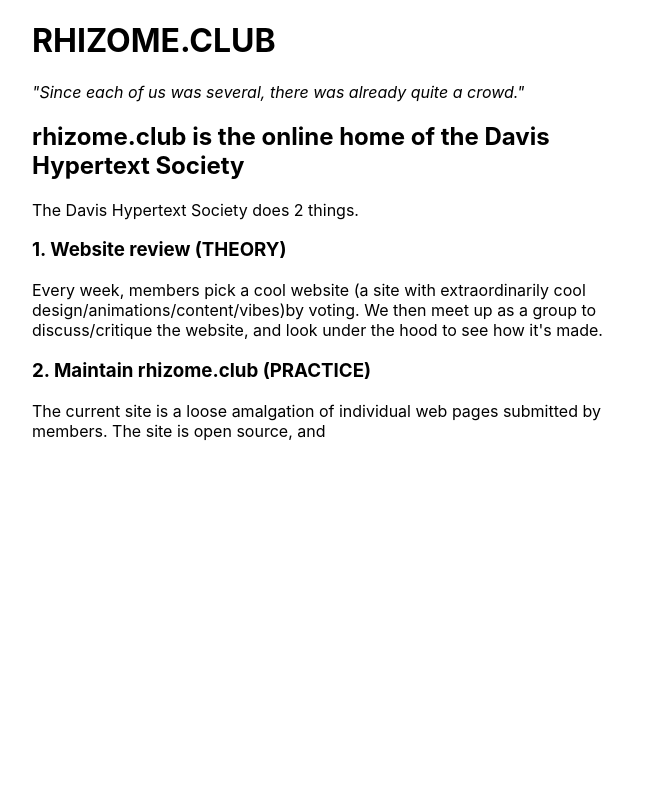
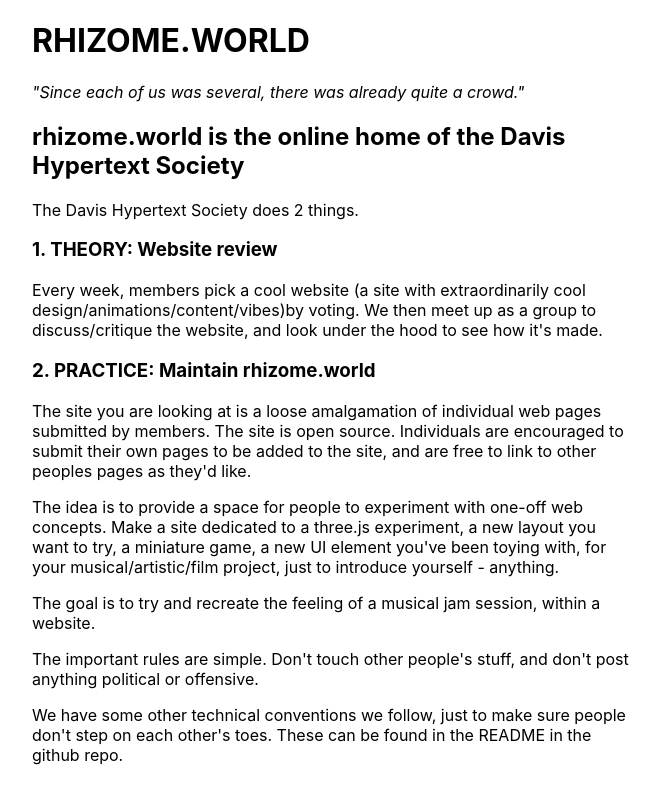
Before and after one commit to nichwch/rhizome-club, a Next.js app: page / in a window 1280 px wide. Shown: the whole page, without its empty margins (308-968 px from the left). Built offline with nearby package versions, Linux system fonts and the light colour scheme.

Commit message:
working on nav modal

```diff
--- /dev/null
+++ b/components/NavigationModal.tsx
@@ -0,0 +1,3 @@
+export default function NavigationModal(prosp: {}) {
+	return <div>hello world</div>;
+}
--- a/package.json
+++ b/package.json
@@ -9,6 +9,7 @@
     "lint": "next lint"
   },
   "dependencies": {
+    "glob": "^7.2.0",
     "next": "11.1.2",
     "react": "17.0.2",
     "react-dom": "17.0.2"
--- a/pages/_app.tsx
+++ b/pages/_app.tsx
@@ -1,7 +1,21 @@
 import "../styles/globals.css";
+import glob from "glob";
 
 function MyApp({ Component, pageProps }) {
-	return <Component {...pageProps} />;
+	return (
+		<>
+			<Component {...pageProps} />
+		</>
+	);
 }
 
 export default MyApp;
+
+export async function getStaticProps() {
+	const baseUrl = {
+		development: "http://localhost:5000",
+		production: "https://mydomain.com",
+	}[process.env.NODE_ENV];
+	const pages = await glob("pages/**/*.js", { cwd: __dirname });
+	console.log("PAGES", pages);
+}
--- a/pages/index.tsx
+++ b/pages/index.tsx
@@ -4,22 +4,50 @@ import styles from "../styles/Home.module.css";
 
 export default function Home() {
 	return (
-		<div style={{ marginLeft: "auto", marginRight: "auto", width: "600px" }}>
-			<h1>RHIZOME.CLUB</h1>
+		<div
+			style={{
+				marginLeft: "auto",
+				marginRight: "auto",
+				width: "600px",
+			}}
+		>
+			<h1>RHIZOME.WORLD</h1>
 			<i>"Since each of us was several, there was already quite a crowd."</i>
-			<h2>rhizome.club is the online home of the Davis Hypertext Society</h2>
+			<h2>rhizome.world is the online home of the Davis Hypertext Society</h2>
 			<p>The Davis Hypertext Society does 2 things.</p>
-			<h3>1. Website review (THEORY)</h3>
+			<h3>1. THEORY: Website review</h3>
 			<p>
 				Every week, members pick a cool website (a site with extraordinarily
 				cool design/animations/content/vibes)by voting. We then meet up as a
 				group to discuss/critique the website, and look under the hood to see
 				how it's made.
 			</p>
-			<h3>2. Maintain rhizome.club (PRACTICE)</h3>
+			<h3>2. PRACTICE: Maintain rhizome.world</h3>
 			<p>
-				The current site is a loose amalgation of individual web pages submitted
-				by members. The site is open source, and
+				The site you are looking at is a loose amalgamation of individual web
+				pages submitted by members. The site is open source. Individuals are
+				encouraged to submit their own pages to be added to the site, and are
+				free to link to other peoples pages as they'd like.
+			</p>
+			<p>
+				The idea is to provide a space for people to experiment with one-off web
+				concepts. Make a site dedicated to a three.js experiment, a new layout
+				you want to try, a miniature game, a new UI element you've been toying
+				with, for your musical/artistic/film project, just to introduce yourself
+				- anything.
+				<p>
+					The goal is to try and recreate the feeling of a musical jam session,
+					within a website.
+				</p>
+			</p>
+			<p>
+				The important rules are simple. Don't touch other people's stuff, and
+				don't post anything political or offensive.
+			</p>
+			<p>
+				We have some other technical conventions we follow, just to make sure
+				people don't step on each other's toes. These can be found in the README
+				in the github repo.
 			</p>
 		</div>
 	);
--- a/pages/people/nick/index.tsx
+++ b/pages/people/nick/index.tsx
@@ -1,3 +1,5 @@
+// Nicholas Chen
+// gh: nichwch
 const Nick = () => {
 	return (
 		<div>
--- a/styles/globals.css
+++ b/styles/globals.css
@@ -2,6 +2,7 @@ html,
 body {
 	padding: 0;
 	margin: 0;
+
 	font-family: -apple-system, BlinkMacSystemFont, Segoe UI, Roboto, Oxygen,
 		Ubuntu, Cantarell, Fira Sans, Droid Sans, Helvetica Neue, sans-serif;
 }
```
Also changed, not shown: styles/Home.module.css (indentation only), 2 other files (tests, documents, lock files or other folders). Lines whose indentation alone changed are shown as unchanged.
